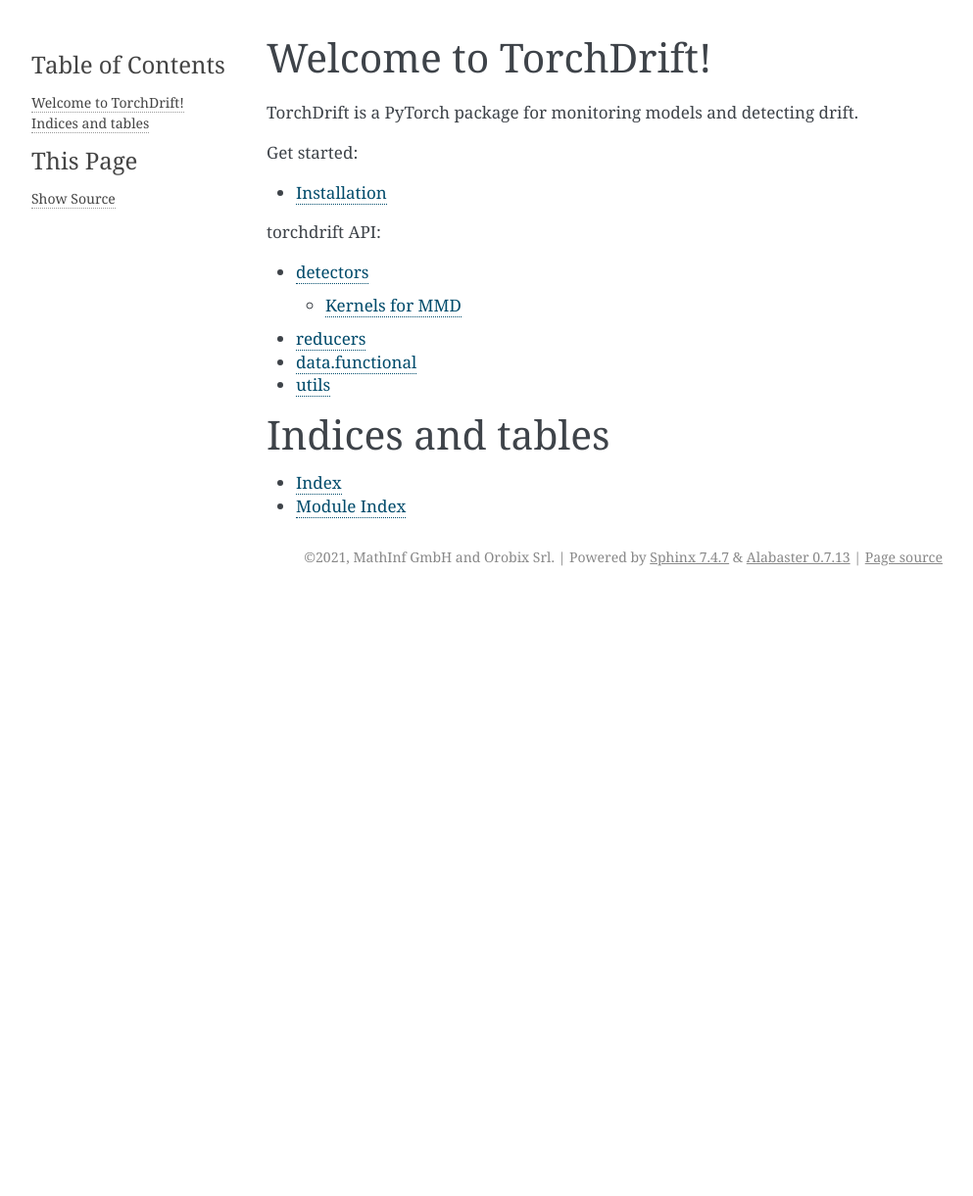
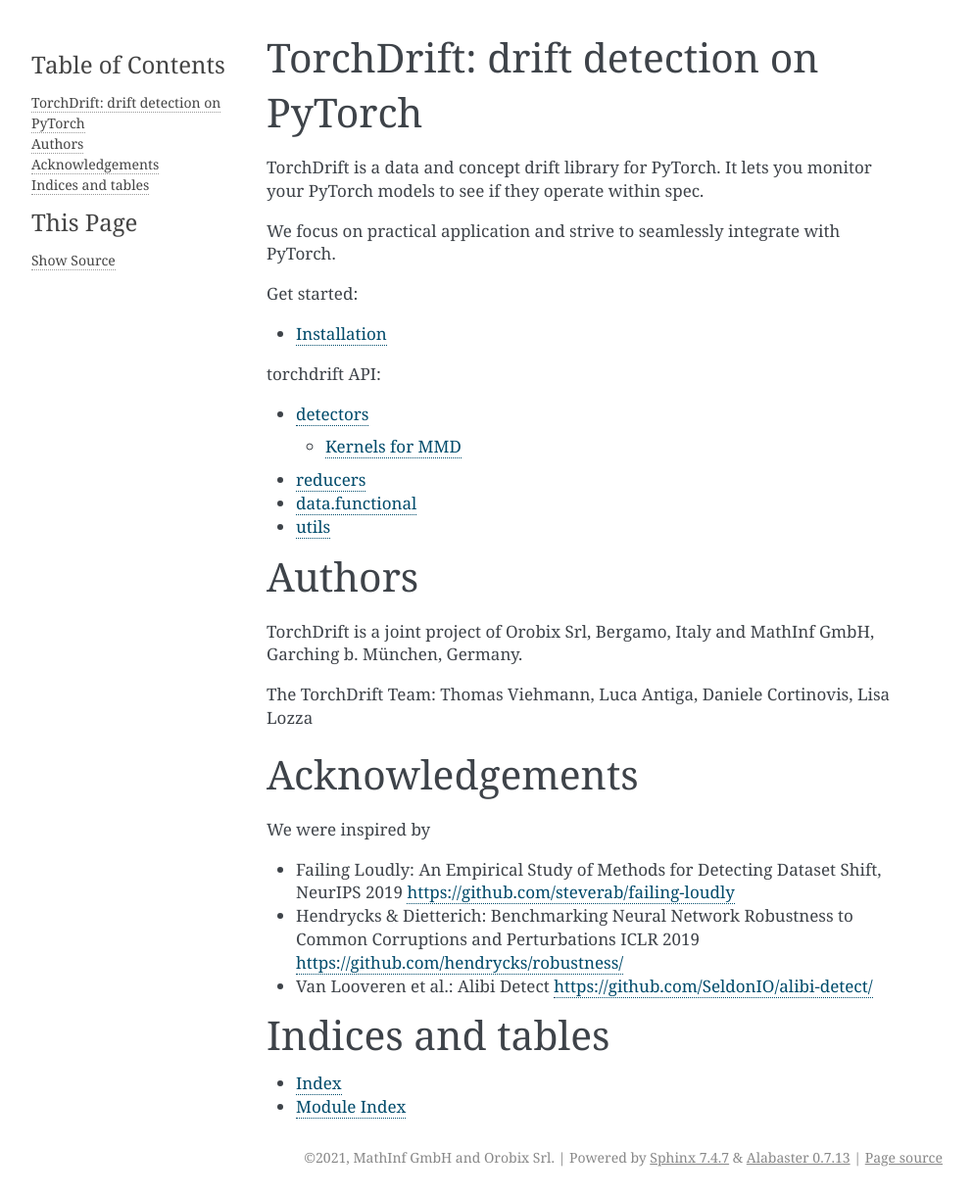
Before and after one commit to TorchDrift/TorchDrift, a Sphinx documentation site: the page built from docs/source/index.rst, in a window 1280 px wide. Shown: the whole page at 98% size, without its empty margins (148-1141 px from the left). Built offline with Sphinx 7.4.7, drawn with Linux system fonts in a browser that asks for light colours; pages that are not in the unit, such as notebooks, are missing from menus; before the commit the page ends 900 px from its top, so only the background shows below that.

Commit message:
readme updates

```diff
--- a/docs/source/index.rst
+++ b/docs/source/index.rst
@@ -1,7 +1,10 @@
-Welcome to TorchDrift!
-======================
+TorchDrift: drift detection on PyTorch
+======================================
 
-TorchDrift is a PyTorch package for monitoring models and detecting drift.
+TorchDrift is a data and concept drift library for PyTorch. It lets you monitor your PyTorch models to see if they operate within spec.
+
+We focus on practical application
+and strive to seamlessly integrate with PyTorch.
 
 .. toctree::
    :maxdepth: 2
@@ -34,6 +37,28 @@
    utils
 
 
+Authors
+=======
+
+TorchDrift is a joint project of Orobix Srl, Bergamo, Italy and
+MathInf GmbH, Garching b. München, Germany.
+
+The TorchDrift Team: Thomas Viehmann, Luca Antiga, Daniele Cortinovis, Lisa Lozza
+
+Acknowledgements
+================
+
+We were inspired by
+
+- Failing Loudly: An Empirical Study of Methods for Detecting Dataset
+  Shift, NeurIPS 2019
+  https://github.com/steverab/failing-loudly
+- Hendrycks & Dietterich:
+  Benchmarking Neural Network Robustness to Common Corruptions and Perturbations
+  ICLR 2019
+  https://github.com/hendrycks/robustness/
+- Van Looveren et al.: Alibi Detect https://github.com/SeldonIO/alibi-detect/
+
 
 Indices and tables
 ==================
```
Also changed, not shown: README.md (+4 -3 lines).
